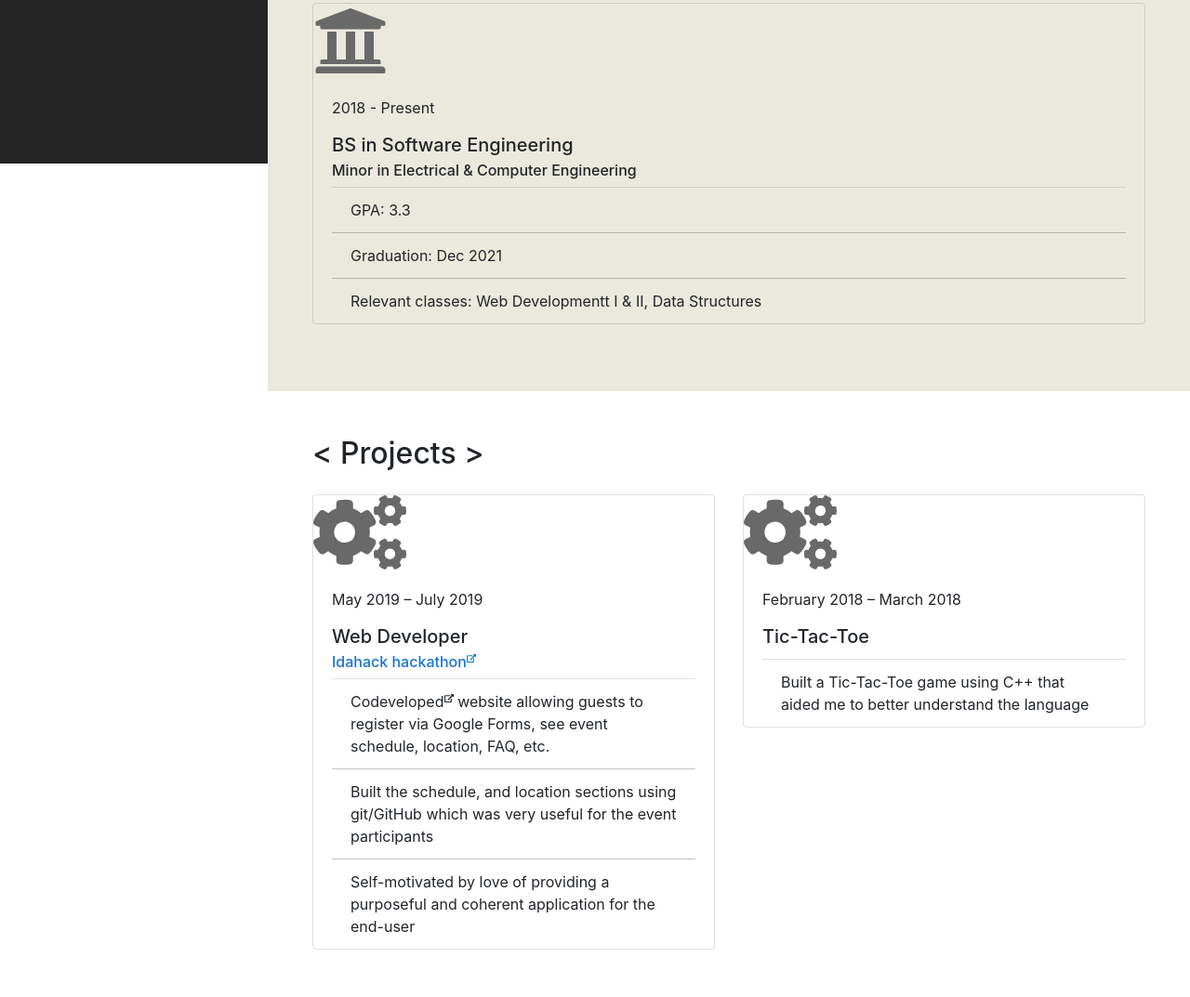
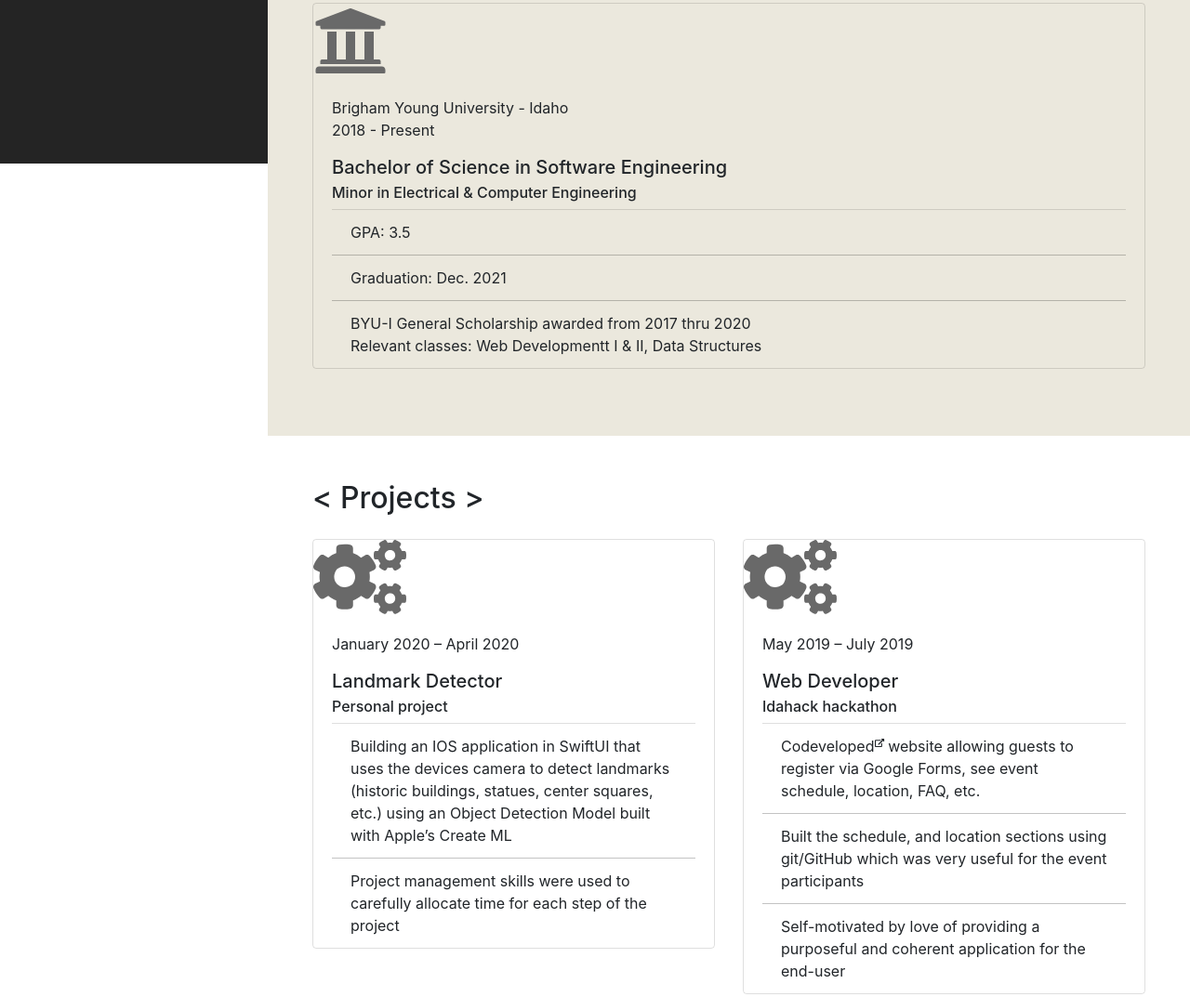
Before and after one commit to MerryCello/portfolio, a website with bundled scripts: page index.html in a window 1280 px wide. Shown: the part 624-1697 px from the top of the page at 93% size. Built offline with nearby package versions, Linux system fonts and the light colour scheme; a web font is replaced by a local one.

Commit message:
Updated content - Aug 7th, 2020

```diff
--- a/index.html
+++ b/index.html
@@ -187,13 +187,17 @@
               </div>
 
               <div class="card-body pb-0">
-                <p>2018 - Present</p>
-                <h5 class="card-title">BS in Software Engineering</h5>
+                <p>Brigham Young University - Idaho<br>
+                   2018 - Present</p>
+                <h5 class="card-title">Bachelor of Science in Software Engineering</h5>
                 <h6 class="card-subtitle mb-2">Minor in Electrical & Computer Engineering</h6>
                 <ul class="list-group list-group-flush">
-                  <li class="list-group-item bg-inherit">GPA: 3.3</li>
-                  <li class="list-group-item bg-inherit">Graduation: Dec 2021</li>
-                  <li class="list-group-item bg-inherit">Relevant classes: Web Developmentt I & II, Data Structures</li>
+                  <li class="list-group-item bg-inherit">
+                    GPA: 3.5</li>
+                  <li class="list-group-item bg-inherit">
+                    Graduation: Dec. 2021</li>
+                  <li class="list-group-item bg-inherit">
+                    BYU-I General Scholarship awarded from 2017 thru 2020<br>Relevant classes: Web Developmentt I & II, Data Structures</li>
                 </ul>
               </div>
             </div>
@@ -244,7 +248,6 @@
           <h2 class="mb-4">&lt; Projects &gt;</h2>
 
           <div class="row">
-          <!-- <div> -->
               <div class="col-12 col-md-6 col-lg-6">
                 <div class="card mb-4 bg-inherit">
                       <div class="edu-icons">
@@ -252,13 +255,14 @@
                       </div>
 
                       <div class="card-body pb-0">
-                          <p>May 2019 – July 2019</p>
-                          <h5 class="card-title">Web Developer</h5>
-                          <h6 class="card-subtitle mb-2 color-blue"><a class="link" href="http://www.idahack.com" target="_blank">Idahack hackathon<sup><i class="fas fa-external-link-alt fa-xs"></sup></i></a></h6>
+                          <p>January 2020 – April 2020</p>
+                          <h5 class="card-title">Landmark Detector</h5>
+                          <h6 class="card-subtitle mb-2 color-blue">Personal project</h6>
                           <ul class="list-group list-group-flush">
-                              <li class="list-group-item bg-inherit"><a class="inherit" href="https://github.com/coryswainston/idahack/graphs/contributors" target="_blank">Codeveloped<sup><i class="fas fa-external-link-alt fa-xs"></i></sup></a> website allowing guests to register via Google Forms, see event schedule, location, FAQ, etc.</li>
-                              <li class="list-group-item bg-inherit">Built the schedule, and location sections using git/GitHub which was very useful for the event participants</li>
-                              <li class="list-group-item bg-inherit">Self-motivated by love of providing a purposeful and coherent application for the end-user</li>
+                              <li class="list-group-item bg-inherit">
+                                Building an IOS application in SwiftUI that uses the devices camera to detect landmarks (historic buildings, statues, center squares, etc.) using an Object Detection Model built with Apple’s Create ML</li>
+                              <li class="list-group-item bg-inherit">
+                                Project management skills were used to carefully allocate time for each step of the project</li>
                           </ul>
                     </div>
                 </div>
@@ -270,10 +274,16 @@
                       </div>
 
                       <div class="card-body pb-0">
-                          <p>February 2018 – March 2018</p>
-                          <h5 class="card-title">Tic-Tac-Toe</h5>
+                          <p>May 2019 – July 2019</p>
+                          <h5 class="card-title">Web Developer</h5>
+                          <h6 class="card-subtitle mb-2 color-blue">Idahack hackathon</h6>
                           <ul class="list-group list-group-flush">
-                              <li class="list-group-item bg-inherit">Built a Tic-Tac-Toe game using C++ that aided me to better understand the language</li>
+                              <li class="list-group-item bg-inherit"><a class="inherit" href="https://github.com/coryswainston/idahack/graphs/contributors" target="_blank">
+                                Codeveloped<sup><i class="fas fa-external-link-alt fa-xs"></i></sup></a> website allowing guests to register via Google Forms, see event schedule, location, FAQ, etc.</li>
+                              <li class="list-group-item bg-inherit">
+                                Built the schedule, and location sections using git/GitHub which was very useful for the event participants</li>
+                              <li class="list-group-item bg-inherit">
+                                Self-motivated by love of providing a purposeful and coherent application for the end-user</li>
                           </ul>
                       </div>
                   </div>
@@ -441,47 +451,33 @@
                 </div>
               </div>
             </div>
-
             <div class="col-12 col-md-6 col-lg-6">
               <div class="card mb-5">
                 <img
                   class="card-img-top p-2"
-                  src="freelancing.jpg"
-                  alt="freelancing"
+                  src="media/what-is-SQA-2.jpg"
+                  alt="Steel Worker in the 1930s"
                 />
+
                 <div class="card-body pb-0">
-                  <p>January 2018 - Present</p>
-                  <h5 class="card-title">Front End Developer</h5>
+                  <p>August 2020 – December 2020</p>
+                  <h5 class="card-title">Quality Assurance Engineer intern</h5>
+                  <h6 class="card-subtitle mb-2">Church of Jesus Christ of Latter-day Saints</h6>
+
                   <ul class="list-group list-group-flush">
                     <li class="list-group-item">
-                      Creating mobile-friendly business websites
+                      Working on products that are essential to supporting the worldwide efforts of proclaiming the gospel
                     </li>
                     <li class="list-group-item">
-                      Building online personal pages
+                      Actively writing and executing test cases, assessing risk and communicating with leadership to help them make decisions based on QA findings
+                    </li>
+                    <li class="list-group-item">
+                      Doing some automation testing, learning about testing methodologies, release management, and agile methodologies
                     </li>
                   </ul>
                 </div>
               </div>
             </div>
-
-            <!-- <div class="col-12 col-md-6 col-lg-4">
-              <div class="card mb-5">
-                <img class="card-img-top" src="blogging.jpg" alt="blogging" />
-                <div class="card-body pb-0">
-                  <p>April 2018 - Present</p>
-                  <h5 class="card-title">IT Blogger</h5>
-                  <ul class="list-group list-group-flush">
-                    <li class="list-group-item">
-                      Creating informative posts for online magazines and
-                      communities
-                    </li>
-                    <li class="list-group-item">
-                      Writing for fun and experience
-                    </li>
-                  </ul>
-                </div>
-              </div>
-            </div> -->
           </div>
         </div>
 
```
Also changed, not shown: media/what-is-SQA-2.jpg (added). Lines whose indentation alone changed are shown as unchanged.
